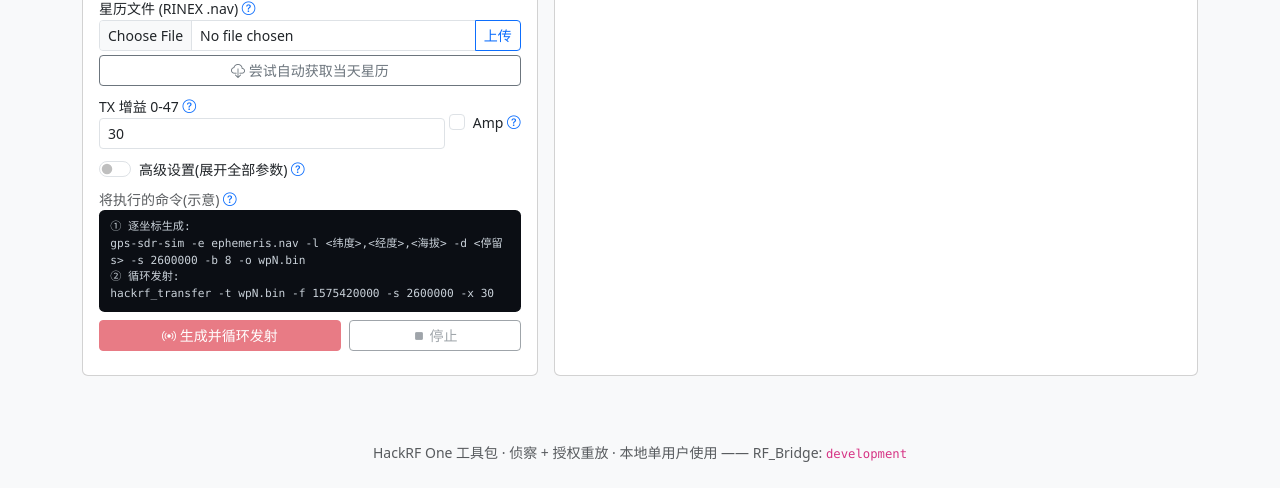
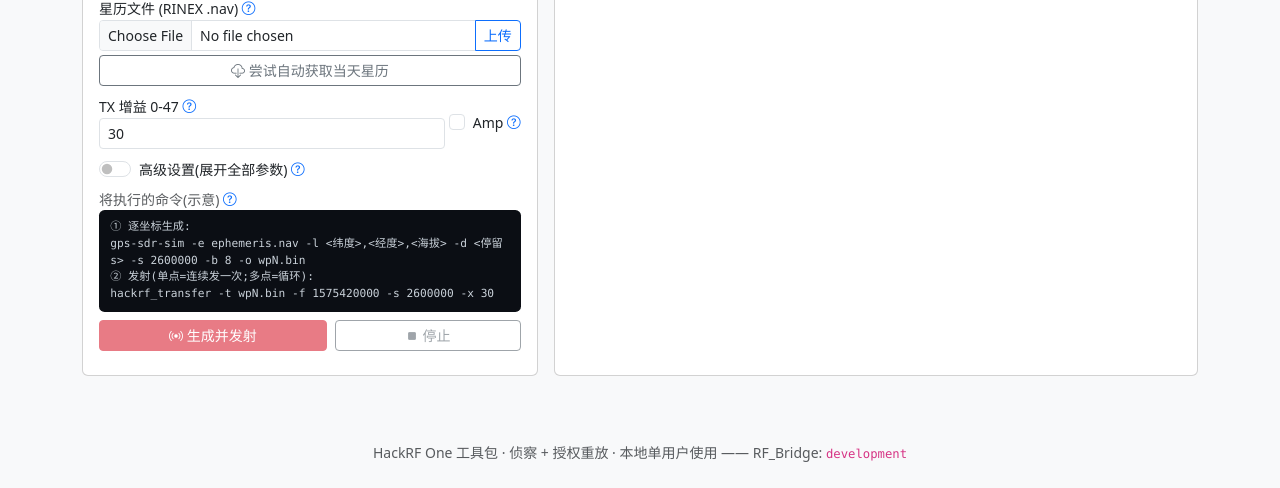
Before and after one commit to cstriker1407/HackRF_One_Toolkit, a Flask app: page /gps in a window 1280 px wide. Shown: the part 899-1387 px from the top of the page. Run offline with Flask 3, Linux system fonts and the light colour scheme; some libraries are stand-ins or nearby versions.

Commit message:
GPS更新

```diff
--- a/src/hackrf_web/app.py
+++ b/src/hackrf_web/app.py
@@ -15,7 +15,7 @@ from flask import (Flask, render_template, request, jsonify, redirect,
 from .bridge_client import BridgeClient
 
 HERE = Path(__file__).resolve().parent
-APP_VERSION = "0.4.5"
+APP_VERSION = "0.4.6"
 
 # --- Presets ---------------------------------------------------------------
 # Band presets for the spectrum scanner (quick recon of common bands).
@@ -62,6 +62,11 @@ FEATURES = [
 ]
 
 CHANGELOG = [
+    {"version": "0.4.6", "date": "2026-07-23", "highlights": [
+        "🐛 GPS 单坐标改为『连续发一次』而非循环短文件 —— 循环会把 GPS 时间每 N 秒重置回起点导致接收机永远锁不上;单点连续发射时间才连续,接收机方能锁定(建议停留 ≥120s)",
+        "GPS 多坐标循环标注为实验性(每段重置时间+切换间隙,通常无法锁定;平滑移动需轨迹文件,待实现)",
+        "GPS 页据坐标数给出提示(单点建议长停留 / 多点实验性)",
+    ]},
     {"version": "0.4.5", "date": "2026-07-23", "highlights": [
         "重放弹窗发射时不可关闭(X/背景/ESC 均拦截),须先停止;离开页面后返回可重连到进行中的发射",
         "设备解码新增高级设置(采样率)+ 专家模式(rtl_433 额外参数 / 可手改命令)+ 命令预览",
--- a/src/hackrf_web/templates/gps.html
+++ b/src/hackrf_web/templates/gps.html
@@ -68,9 +68,10 @@
         <label class="form-label small text-muted mb-0 d-flex justify-content-between"><span>将执行的命令(示意) <i class="bi bi-question-circle text-primary help-i" data-help="gps-cmd"></i></span></label>
         <div class="cmd-box mb-2" id="gpsCmd" style="font-size:.7rem"></div>
         <div class="d-flex gap-2">
-          <button id="gpsStart" class="btn btn-danger btn-sm flex-fill"><i class="bi bi-broadcast"></i> 生成并循环发射</button>
+          <button id="gpsStart" class="btn btn-danger btn-sm flex-fill"><i class="bi bi-broadcast"></i> 生成并发射</button>
           <button id="gpsStop" class="btn btn-outline-secondary btn-sm flex-fill" disabled><i class="bi bi-stop-fill"></i> 停止</button>
         </div>
+        <div id="gpsHint" class="small text-muted mt-2"></div>
         <div id="gpsStatus" class="small text-muted mt-2"></div>
       </div>
     </div>
@@ -91,7 +92,7 @@
 window.HRF_PAGE_KIND = "gps";
 const $ = id => document.getElementById(id);
 let waypoints = [];   // {lat, lon, alt, dwell, marker}  (lat/lon in WGS-84)
-let poly = null, es=null, gpsJob=null, gpsRunning=false;
+let poly = null, es=null, gpsJob=null, gpsRunning=false, gpsCountTimer=null;
 
 // --- GCJ-02 (高德) <-> WGS-84 conversion ---
 function outOfChina(lat,lon){ return (lon<72.004||lon>137.8347)||(lat<0.8293||lat>55.8271); }
@@ -122,7 +123,7 @@ map.on("click", e => {
 function addWp(lat, lon, shown, alt, dwell){
   const m = L.circleMarker(shown||[lat,lon], {radius:11, color:"#dc3545", fillColor:"#dc3545", fillOpacity:.85, weight:2})
     .addTo(map).bindTooltip(String(waypoints.length+1), {permanent:true, direction:"center", className:"wp-tip"});
-  waypoints.push({lat, lon, alt:alt!=null?alt:20, dwell:dwell!=null?dwell:10, marker:m});
+  waypoints.push({lat, lon, alt:alt!=null?alt:20, dwell:dwell!=null?dwell:120, marker:m});
   redraw(); saveWps();
 }
 function updWp(i,key,val){ waypoints[i][key]=+val; saveWps(); }
@@ -137,6 +138,11 @@ function redraw(){
   if(poly){ map.removeLayer(poly); poly=null; }
   if(waypoints.length>1) poly = L.polyline(waypoints.map(w=>w.marker.getLatLng()), {color:"#dc3545", weight:2, dashArray:"5,6"}).addTo(map);
   $("wpCount").textContent = waypoints.length||"";
+  const gh=$("gpsHint");
+  if(gh){
+    if(waypoints.length>1){ gh.className="small text-warning mt-2"; gh.innerHTML='<i class="bi bi-exclamation-triangle"></i> 多坐标循环为<b>实验性</b>,接收机通常无法锁定;建议先用单坐标验证。'; }
+    else { gh.textContent=""; }
+  }
   const box=$("wpList");
   if(!waypoints.length){ box.innerHTML='<div class="text-muted small p-3">点地图添加坐标。</div>'; return; }
   box.innerHTML = `<table class="table table-sm mb-0 align-middle"><thead class="table-light" style="position:sticky;top:0"><tr><th>#</th><th>纬度</th><th>经度</th><th>海拔</th><th>停留</th><th></th></tr></thead><tbody>`+
@@ -144,8 +150,8 @@ function redraw(){
       <td>${i+1}</td>
       <td class="mono small">${w.lat.toFixed(5)}</td>
       <td class="mono small">${w.lon.toFixed(5)}</td>
-      <td><input type="number" class="form-control form-control-sm py-0" style="width:66px" value="${w.alt}" ${gpsRunning?'disabled':''} onchange="updWp(${i},'alt',this.value)"></td>
-      <td><input type="number" class="form-control form-control-sm py-0" style="width:58px" value="${w.dwell}" min="1" ${gpsRunning?'disabled':''} onchange="updWp(${i},'dwell',this.value)"></td>
+      <td><input type="number" class="form-control form-control-sm py-0" style="width:96px" value="${w.alt}" ${gpsRunning?'disabled':''} onchange="updWp(${i},'alt',this.value)"></td>
+      <td><input type="number" class="form-control form-control-sm py-0" style="width:96px" value="${w.dwell}" min="1" ${gpsRunning?'disabled':''} onchange="updWp(${i},'dwell',this.value)"></td>
       <td>${gpsRunning?'':`<button class="btn btn-outline-secondary btn-sm py-0" onclick="delWp(${i})"><i class="bi bi-trash"></i></button>`}</td></tr>`).join("")+
     `</tbody></table>`;
 }
@@ -189,7 +195,7 @@ function buildGpsCmd(){
   const dev=HRF.getDevice()?(" -d "+HRF.getDevice()):"";
   const gen=`gps-sdr-sim -e ephemeris.nav -l <纬度>,<经度>,<海拔> -d <停留s> -s ${samp} -b 8${extra?" "+extra:""} -o wpN.bin`;
   const txc=`hackrf_transfer -t wpN.bin -f ${freq} -s ${samp} -x ${tx}${amp}${bias}${dev}`;
-  $("gpsCmd").textContent="① 逐坐标生成:\n"+gen+"\n② 循环发射:\n"+txc;
+  $("gpsCmd").textContent="① 逐坐标生成:\n"+gen+"\n② 发射(单点=连续发一次;多点=循环):\n"+txc;
 }
 ["gpsFreq","gpsSamp","gpsTx","gpsExtra","gpsAmp","gpsBias"].forEach(id=> $(id).addEventListener("input", buildGpsCmd));
 
@@ -218,17 +224,30 @@ function setGpsRunning(on){
   ["gpsFreq","gpsSamp","gpsExtra","gpsBias","gpsAmp","gpsTx","gpsAdv"].forEach(id=>{ const el=$(id); if(el) el.disabled=on; });
   $("gpsStart").disabled=on; $("gpsStop").disabled=!on;
 }
+function clearGpsCount(){ if(gpsCountTimer){ clearInterval(gpsCountTimer); gpsCountTimer=null; } }
+function startTxCountdown(index, loop, dwell){
+  clearGpsCount();
+  const end = Date.now()/1000 + dwell;
+  const tick = () => {
+    const r = Math.max(0, end - Date.now()/1000);
+    const head = (loop>1||waypoints.length>1) ? `第 ${loop} 轮 · 坐标 ${index+1} · ` : "";
+    $("gpsStatus").innerHTML = `📡 <b>步骤 2/2 · 发射中</b> · ${head}剩余 <b>${r.toFixed(0)}s</b> / 共 ${dwell}s`;
+    if(r<=0){ clearGpsCount(); $("gpsStatus").innerHTML='📡 <b>步骤 2/2 · 发射中</b>…'; }
+  };
+  tick(); gpsCountTimer=setInterval(tick, 500);
+}
 function attachGps(jid){
   gpsJob=jid; setGpsRunning(true);
-  $("gpsStatus").className="small text-danger mt-2"; $("gpsStatus").innerHTML='<i class="bi bi-broadcast"></i> 发射中…';
+  $("gpsStatus").className="small text-danger mt-2";
+  $("gpsStatus").innerHTML='<span class="spinner-border spinner-border-sm"></span> ⏳ <b>步骤 1/2 · 正在生成信号</b>…(停留越长越久,请稍候)';
   es=HRF.streamJob(gpsJob, ev=>{
     if(ev.kind==="info") log(ev.msg);
-    else if(ev.kind==="gps_wp"){ highlight(ev.index); rowHighlight(ev.index); $("gpsStatus").innerHTML=`<i class="bi bi-broadcast"></i> 第 ${ev.loop} 轮 · 坐标 ${ev.index+1}`; }
-  }, ()=>{ setGpsRunning(false); $("gpsStatus").className="small text-muted mt-2"; $("gpsStatus").textContent="已停止"; highlight(-1); rowHighlight(-1); gpsJob=null; log("■ 发射已结束"); });
+    else if(ev.kind==="gps_wp"){ highlight(ev.index); rowHighlight(ev.index); startTxCountdown(ev.index, ev.loop, ev.dwell); }
+  }, ()=>{ clearGpsCount(); setGpsRunning(false); $("gpsStatus").className="small text-muted mt-2"; $("gpsStatus").textContent="已停止"; highlight(-1); rowHighlight(-1); gpsJob=null; log("■ 发射已结束"); });
 }
 $("gpsStop").onclick = async () => {
   if(!gpsJob) return;
-  $("gpsStop").disabled=true; log("⏹ 正在停止…请稍候");
+  $("gpsStop").disabled=true; clearGpsCount(); log("⏹ 正在停止…请稍候");
   $("gpsStatus").className="small text-warning mt-2"; $("gpsStatus").innerHTML='<span class="spinner-border spinner-border-sm"></span> 正在停止…';
   try{ await HRF.post("/api/jobs/"+gpsJob+"/stop",{}); }catch(e){}
   // stop may take a moment to kill the child process — wait until the bridge is idle
```
Also changed, not shown: src/rf_bridge/gps.py (+30 -9 lines).
